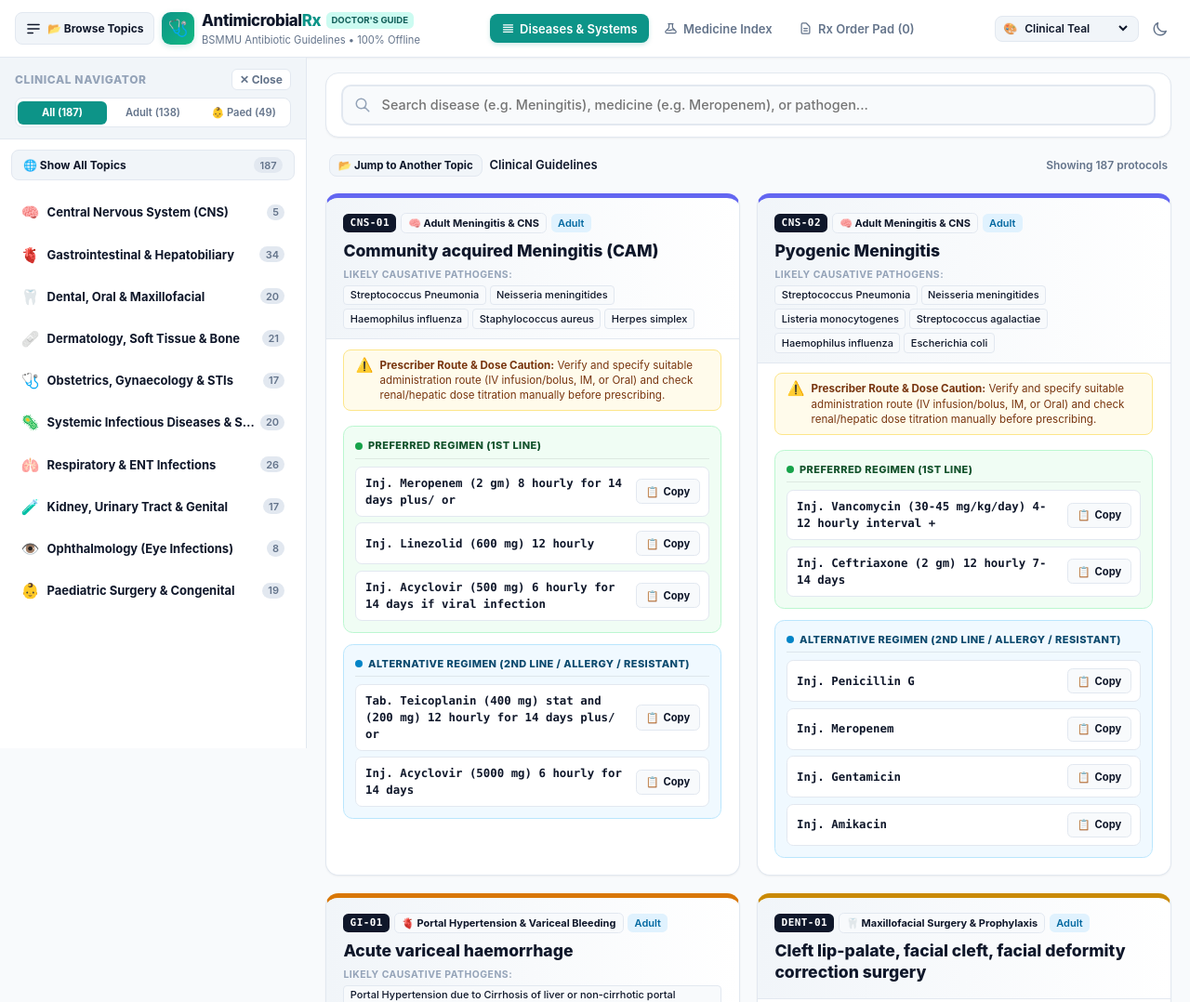
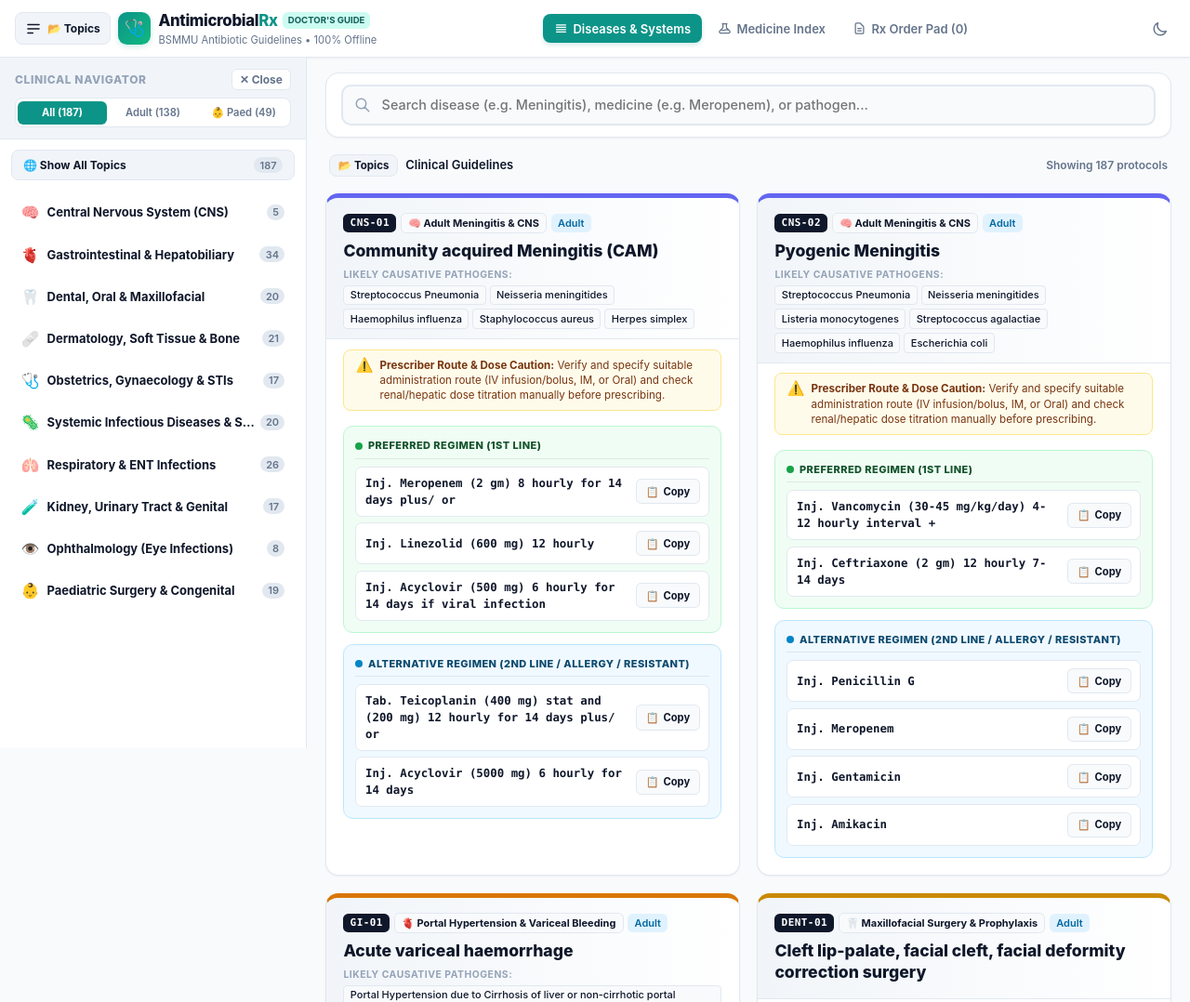
Before and after one commit to eabkju/antimicrobial-rx, a plain HTML site: page index.html in a window 1280 px wide. Shown: the top 1078 px of the page at 93% size. Drawn offline with Linux system fonts and the light colour scheme.

Commit message:
Simplify header: remove multi-theme picker, keep night/day toggle, shorten 'Browse Topics' to 'Topics'

```diff
--- a/app.js
+++ b/app.js
@@ -38,7 +38,6 @@
     viewConditions: document.getElementById('view-conditions'),
     viewDrugs: document.getElementById('view-drugs'),
     viewOrderpad: document.getElementById('view-orderpad'),
-    colorThemeSelect: document.getElementById('color-theme-select'),
     themeToggle: document.getElementById('theme-toggle'),
     installPwaBtn: document.getElementById('install-pwa-btn'),
     orderpadBadge: document.getElementById('orderpad-badge-count'),
@@ -91,13 +90,7 @@
   // --- Preferences & Theme Loading ---
   function loadLocalPreferences() {
     try {
-      // Color Theme
-      const savedColorTheme = localStorage.getItem('am_rx_color_theme') || 'teal';
-      state.colorTheme = savedColorTheme;
-      document.documentElement.setAttribute('data-theme', savedColorTheme);
-      if (dom.colorThemeSelect) dom.colorThemeSelect.value = savedColorTheme;
-
-      // Dark Mode
+      // Night/Day Mode
       const savedTheme = localStorage.getItem('am_rx_dark_mode');
       if (savedTheme === 'dark' || (!savedTheme && window.matchMedia('(prefers-color-scheme: dark)').matches)) {
         state.isDarkMode = true;
@@ -142,18 +135,7 @@
     if (dom.mobTabDrugs) dom.mobTabDrugs.addEventListener('click', () => switchTab('drugs'));
     if (dom.mobTabOrderpad) dom.mobTabOrderpad.addEventListener('click', () => switchTab('orderpad'));
 
-    // Theme selector
-    if (dom.colorThemeSelect) {
-      dom.colorThemeSelect.addEventListener('change', (e) => {
-        const theme = e.target.value;
-        state.colorTheme = theme;
-        document.documentElement.setAttribute('data-theme', theme);
-        localStorage.setItem('am_rx_color_theme', theme);
-        showToast(`Theme updated: ${e.target.options[e.target.selectedIndex].text}`);
-      });
-    }
-
-    // Dark/Light toggle
+    // Night/Day Mode Toggle
     dom.themeToggle.addEventListener('click', () => {
       state.isDarkMode = !state.isDarkMode;
       document.documentElement.classList.toggle('dark', state.isDarkMode);
@@ -185,7 +167,7 @@
       dom.appSidebar.classList.remove('collapsed');
       dom.appSidebar.classList.add('mobile-open');
       dom.sidebarBackdrop.classList.add('active');
-      if (dom.sidebarToggleText) dom.sidebarToggleText.textContent = '✕ Close Navigator';
+      if (dom.sidebarToggleText) dom.sidebarToggleText.textContent = '✕ Close';
     };
 
     const closeSidebar = () => {
@@ -193,7 +175,7 @@
       dom.appSidebar.classList.add('collapsed');
       dom.appSidebar.classList.remove('mobile-open');
       dom.sidebarBackdrop.classList.remove('active');
-      if (dom.sidebarToggleText) dom.sidebarToggleText.textContent = '📂 Browse Topics';
+      if (dom.sidebarToggleText) dom.sidebarToggleText.textContent = '📂 Topics';
     };
 
     dom.toggleSidebarBtn.addEventListener('click', () => {
@@ -482,7 +464,7 @@
     dom.appSidebar.classList.add('collapsed');
     dom.appSidebar.classList.remove('mobile-open');
     dom.sidebarBackdrop.classList.remove('active');
-    if (dom.sidebarToggleText) dom.sidebarToggleText.textContent = '📂 Browse Topics';
+    if (dom.sidebarToggleText) dom.sidebarToggleText.textContent = '📂 Topics';
   }
 
   // --- Filter Protocols ---
--- a/index.html
+++ b/index.html
@@ -24,7 +24,7 @@
           <svg width="18" height="18" fill="none" viewBox="0 0 24 24" stroke="currentColor">
             <path stroke-linecap="round" stroke-linejoin="round" stroke-width="2.2" d="M4 6h16M4 12h16M4 18h7" />
           </svg>
-          <span id="sidebar-toggle-text">📂 Browse Topics</span>
+          <span id="sidebar-toggle-text">📂 Topics</span>
         </button>
 
         <div class="brand-icon">🩺</div>
@@ -61,22 +61,10 @@
         </button>
       </nav>
 
-      <!-- Actions: Theme Picker, Dark Mode & Install -->
+      <!-- Actions: Dark Mode & Install -->
       <div class="header-actions">
-        <!-- Multiple Theme Palette Picker -->
-        <div class="theme-picker-wrapper" title="Select Color Theme">
-          <span>🎨</span>
-          <select id="color-theme-select" class="theme-select">
-            <option value="teal">Clinical Teal</option>
-            <option value="navy">Midnight Navy</option>
-            <option value="cobalt">Cobalt Blue</option>
-            <option value="emerald">Surgical Emerald</option>
-            <option value="amethyst">Amethyst Purple</option>
-          </select>
-        </div>
-
-        <!-- Dark/Light Mode Toggle -->
-        <button type="button" id="theme-toggle" class="icon-btn" title="Toggle Dark/Light Mode">
+        <!-- Night/Day Mode Toggle -->
+        <button type="button" id="theme-toggle" class="icon-btn" title="Toggle Night/Day Mode">
           <svg width="18" height="18" fill="none" viewBox="0 0 24 24" stroke="currentColor">
             <path stroke-linecap="round" stroke-linejoin="round" stroke-width="2" d="M20.354 15.354A9 9 0 018.646 3.646 9.003 9.003 0 0012 21a9.003 9.003 0 008.354-5.646z" />
           </svg>
@@ -155,7 +143,7 @@
       <div class="active-context-bar">
         <div class="context-left">
           <button type="button" id="open-topics-btn" class="toggle-sidebar-btn" style="padding: 0.25rem 0.55rem; font-size: 0.72rem;">
-            📂 Jump to Another Topic
+            📂 Topics
           </button>
           <div class="context-breadcrumb" id="context-breadcrumb">
             <span>All Clinical Guidelines</span>
--- a/styles.css
+++ b/styles.css
@@ -359,27 +359,6 @@ input, select {
   align-items: center;
   gap: 0.4rem;
   flex-shrink: 0;
-}
-
-.theme-picker-wrapper {
-  display: flex;
-  align-items: center;
-  gap: 0.25rem;
-  background-color: var(--bg-muted);
-  padding: 0.25rem 0.5rem;
-  border-radius: 0.5rem;
-  border: 1px solid var(--border-subtle);
-  font-size: 0.75rem;
-  font-weight: 600;
-}
-.theme-select {
-  background: transparent;
-  border: none;
-  color: var(--text-main);
-  font-size: 0.75rem;
-  font-weight: 600;
-  cursor: pointer;
-  outline: none;
 }
 
 .icon-btn {
```
